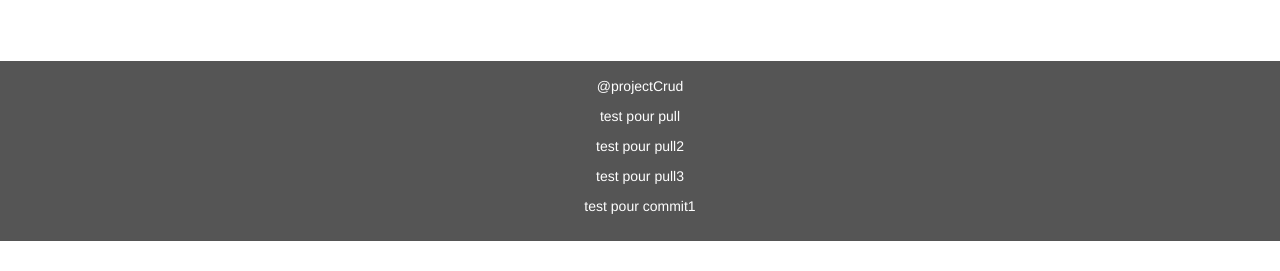
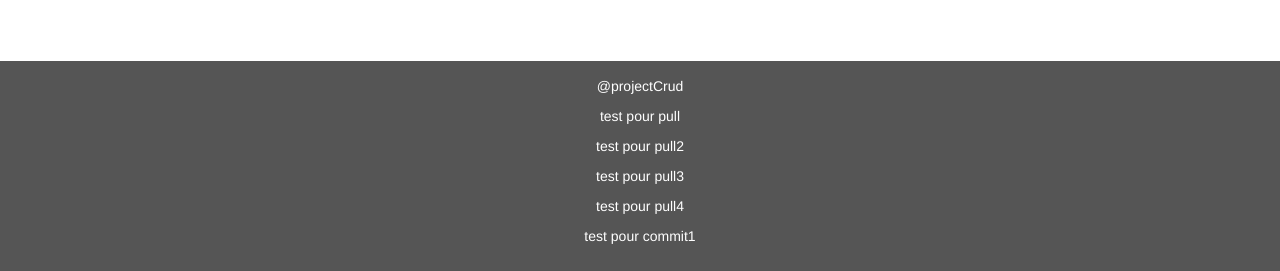
Before and after one commit to yassineguidara/test3, a PHP site: page /crud/pays.php in a window 1280 px wide. Shown: the part 589-860 px from the top of the page. Before the commit the page ends 830 px from the top, so only its background shows below. Run offline with PHP 8.4, Linux system fonts and the light colour scheme; data comes from the database, SQL or seed files in the repository.

Commit message:
updater footer pull4

```diff
--- a/footer.php
+++ b/footer.php
@@ -3,6 +3,7 @@
   <p>test pour pull</p>
   <p>test pour pull2</p>
   <p>test pour pull3</p>
+    <p>test pour pull4</p>
 
   <p>test pour commit1</p>
 
```
